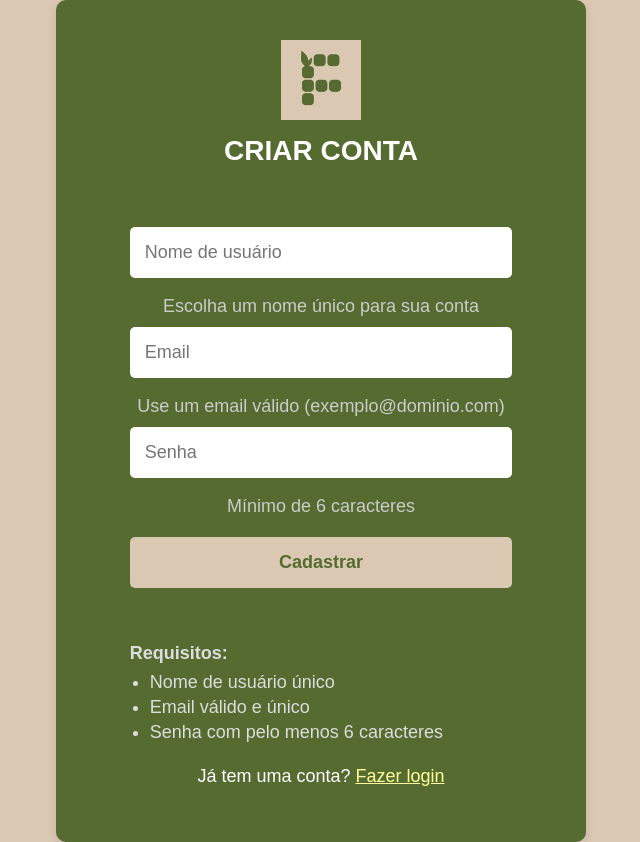
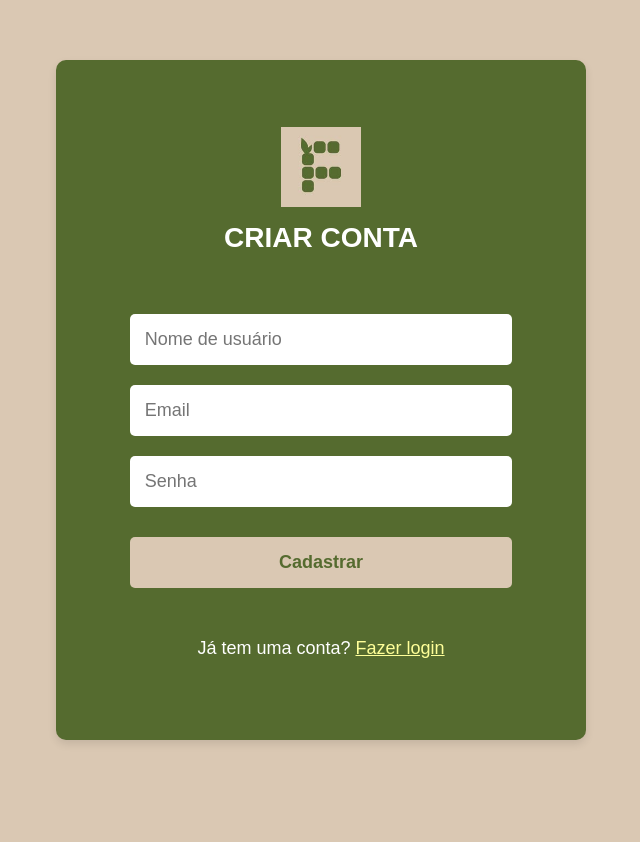
Before and after one commit to Adrelzin/Projeto-pp2, a Flask app: page /cadastro in a window 1280 px wide. Shown: the whole page, without its empty margins (319-959 px from the left). After the commit the page ends 743 px from the top, so only its background shows below. Run offline with Flask 3, Linux system fonts and the light colour scheme.

Commit message:
Update cadastro.html

```diff
--- a/templates/cadastro.html
+++ b/templates/cadastro.html
@@ -164,25 +164,13 @@
 
         <form method="post">
             <input type="text" name="nome" placeholder="Nome de usuário" required maxlength="50">
-            <div class="help-text">Escolha um nome único para sua conta</div>
 
             <input type="email" name="email" placeholder="Email" required>
-            <div class="help-text">Use um email válido (exemplo@dominio.com)</div>
 
             <input type="password" name="senha" placeholder="Senha" required minlength="6">
-            <div class="help-text">Mínimo de 6 caracteres</div>
 
             <input type="submit" value="Cadastrar">
         </form>
-
-        <div class="requirements">
-            <strong>Requisitos:</strong>
-            <ul>
-                <li>Nome de usuário único</li>
-                <li>Email válido e único</li>
-                <li>Senha com pelo menos 6 caracteres</li>
-            </ul>
-        </div>
 
         <p>Já tem uma conta? <a href="/login">Fazer login</a></p>
     </div>
```
